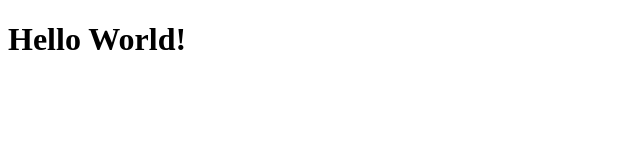
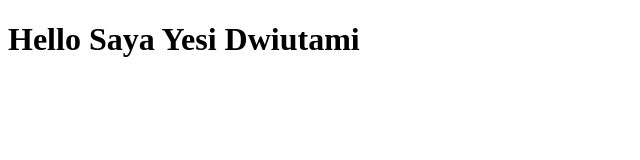
Before and after one commit to YesiDwiutami/cloud, a plain HTML site: page index.html in a window 1280 px wide. Shown: the whole page, without its empty margins (0-640 px from the left). Drawn offline with Linux system fonts and the light colour scheme.

Commit message:
Update file index.html

```diff
--- a/index.html
+++ b/index.html
@@ -3,9 +3,9 @@
   <head>
     <meta charset="UTF-8" />
     <meta name="viewport" />
-    <title>Mencoba Koneksi Repo</title>
+    <title>Belajar Git</title>
   </head>
   <body>
-    <h1>Hello World!</h1>
+    <h1>Hello Saya Yesi Dwiutami</h1>
   </body>
 </html>
```
